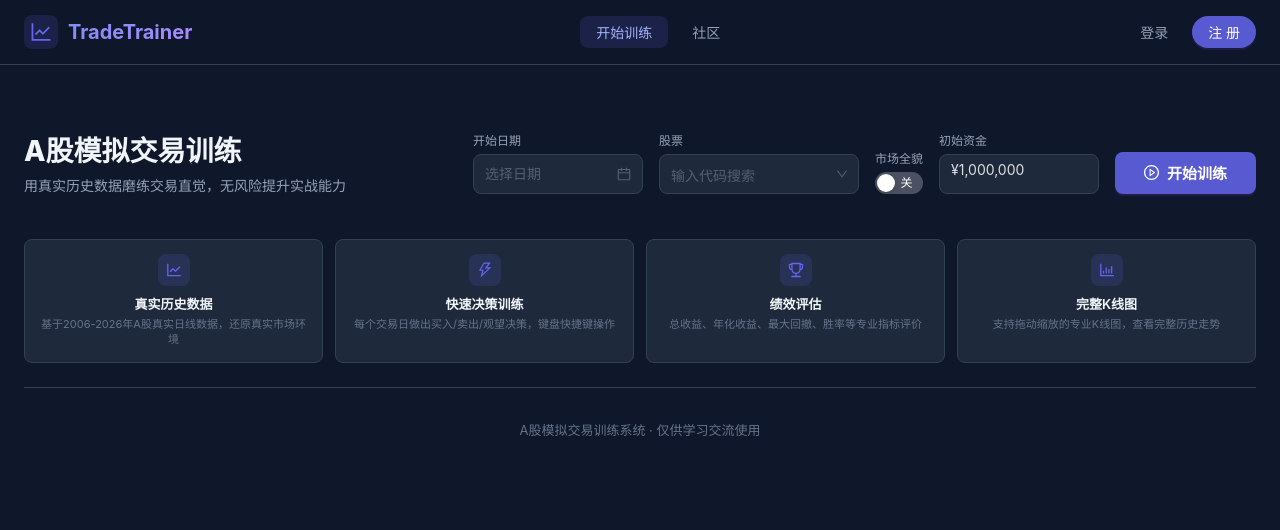
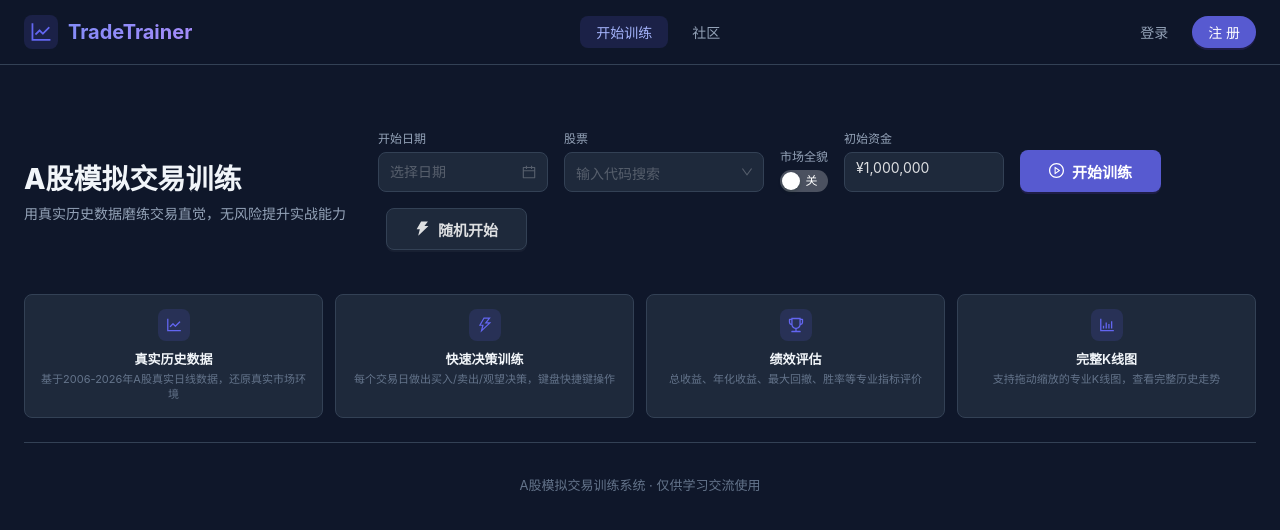
Before and after one commit to summerer3/Simulating_Trading_Training, a React (Vite) app in the folder frontend/: page / in a window 1280 px wide. Shown: the top 530 px of the page. Built offline with nearby package versions, Linux system fonts and the light colour scheme.

Commit message:
feat: 添加随机开始功能,系统随机选股和日期

```diff
--- a/frontend/src/api.js
+++ b/frontend/src/api.js
@@ -34,6 +34,7 @@ export const dataAPI = {
     api.get('/stock/price', { params: { stock_code: stockCode, date } }),
   getTradingDays: (startDate) =>
     api.get('/trading-days', { params: { start_date: startDate } }),
+  randomStart: () => api.get('/random-start'),
 }
 
 // 训练记录相关
--- a/frontend/src/pages/SetupPage.jsx
+++ b/frontend/src/pages/SetupPage.jsx
@@ -1,7 +1,7 @@
 import React, { useState } from 'react'
 import { useNavigate } from 'react-router-dom'
 import { DatePicker, Select, Button, InputNumber, Switch, message } from 'antd'
-import { PlayCircleOutlined, LineChartOutlined, ThunderboltOutlined, TrophyOutlined, BarChartOutlined } from '@ant-design/icons'
+import { PlayCircleOutlined, LineChartOutlined, ThunderboltOutlined, TrophyOutlined, BarChartOutlined, ThunderboltFilled } from '@ant-design/icons'
 import { dataAPI, vipAPI } from '../api'
 import dayjs from 'dayjs'
 
@@ -20,6 +20,7 @@ function SetupPage({ user }) {
   const [initialCapital, setInitialCapital] = useState(1000000)
   const [loadMarket, setLoadMarket] = useState(false)
   const [loading, setLoading] = useState(false)
+  const [randomLoading, setRandomLoading] = useState(false)
 
   const handleSearch = async (value) => {
     if (!value || value.length < 2) {
@@ -34,6 +35,31 @@ function SetupPage({ user }) {
       })))
     } catch (err) {
       console.error(err)
+    }
+  }
+
+  const handleRandomStart = async () => {
+    setRandomLoading(true)
+    try {
+      const randomRes = await dataAPI.randomStart()
+      const { stock_code, start_date } = randomRes.data
+      const res = await dataAPI.getTradingDays(start_date)
+      if (res.data.length === 0) {
+        message.error('随机日期之后没有交易日数据，请重试')
+        return
+      }
+      sessionStorage.setItem('tradingConfig', JSON.stringify({
+        stockCode: stock_code,
+        startDate: start_date,
+        tradingDays: res.data,
+        initialCapital: initialCapital,
+        loadMarket: loadMarket,
+      }))
+      navigate('/trading')
+    } catch (err) {
+      message.error('随机选择失败，请重试')
+    } finally {
+      setRandomLoading(false)
     }
   }
 
@@ -146,6 +172,15 @@ function SetupPage({ user }) {
           >
             开始训练
           </Button>
+          <Button
+            icon={<ThunderboltFilled />}
+            onClick={handleRandomStart}
+            loading={randomLoading}
+            className="start-btn"
+            style={{ marginLeft: 8 }}
+          >
+            随机开始
+          </Button>
         </div>
       </section>
 
```
Also changed, not shown: 1 other file (tests, documents, lock files or other folders).
